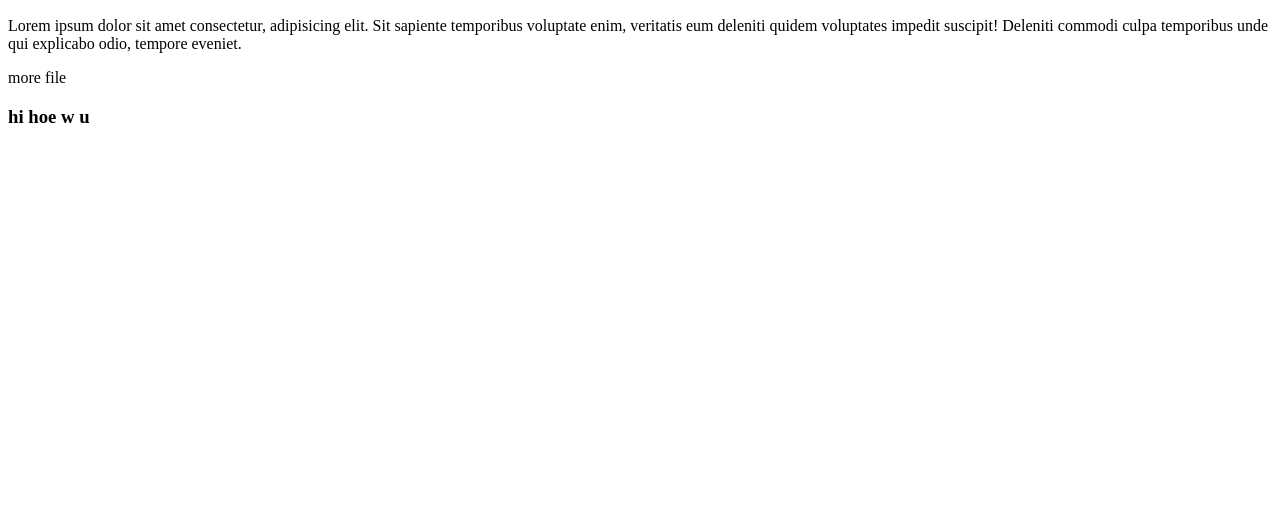
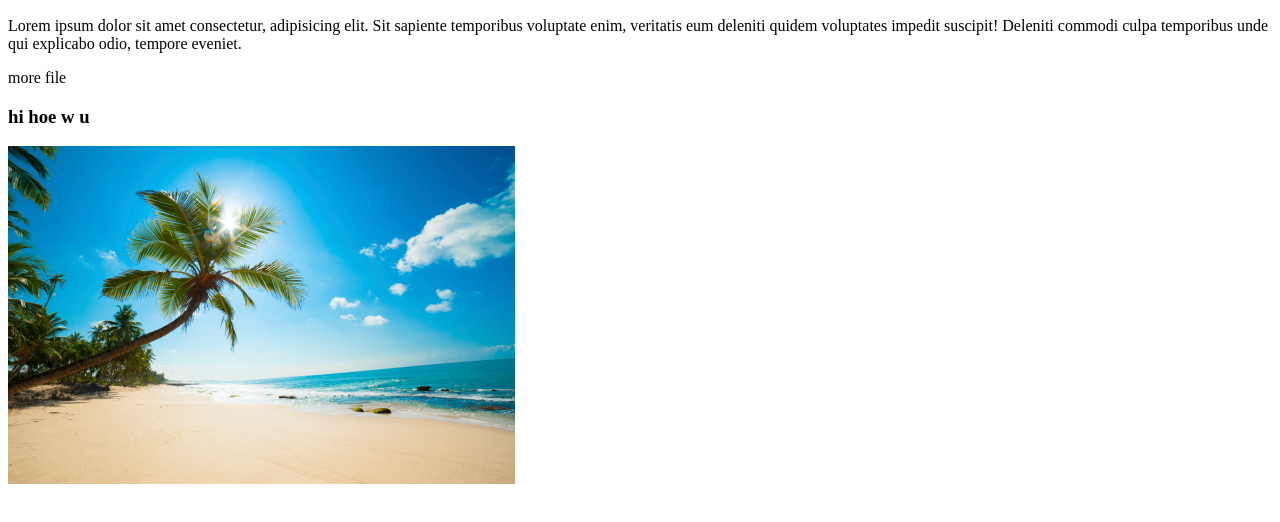
Before and after one commit to Rezwanul777/my-second-repo, a plain HTML site: page index.html in a window 1280 px wide. Shown: the part 110-632 px from the top of the page. Drawn offline with Linux system fonts and the light colour scheme.

Commit message:
image added

```diff
--- a/index.html
+++ b/index.html
@@ -12,5 +12,6 @@
    <p>Lorem ipsum dolor sit amet consectetur, adipisicing elit. Sit sapiente temporibus voluptate enim, veritatis eum deleniti quidem voluptates impedit suscipit! Deleniti commodi culpa temporibus unde qui explicabo odio, tempore eveniet.</p>
    <p>more file</p>
    <h3>hi hoe w u</h3>
+   <img src="istockphoto-157834378-170667a.jpg" alt="">
 </body>
 </html>
```
Also changed, not shown: istockphoto-157834378-170667a.jpg (added).
